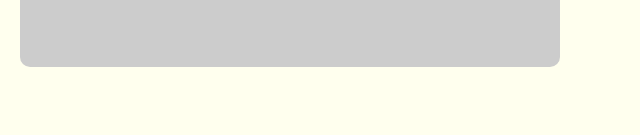
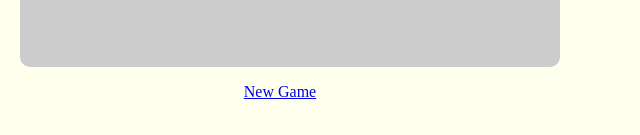
Before and after one commit to irori/blokus, a plain HTML site: page result.html in a window 1280 px wide. Shown: the part 513-648 px from the top of the page, without its empty margins (0-640 px from the left). Drawn offline with Linux system fonts and the light colour scheme.

Commit message:
Add new-game link.

```diff
--- a/result.html
+++ b/result.html
@@ -139,6 +139,13 @@
      padding: 5px 10px 5px 10px;
      margin: 10px;
    }
+   #new-game {
+     position: absolute;
+     left: 20px;
+     top: 580px;
+     width: 520px;
+     text-align: center;
+   }
  </style>
  <title>Blokus Duo</title>
 </head>
@@ -193,5 +200,6 @@
   <table id="record"></table>
   <button id="back-button" onclick="backButton()">&lt;&lt;</button>
   <button id="forward-button" onclick="forwardButton()" disabled>&gt;&gt;</button>
+  <div id="new-game"><p><a href="blokus.html">New Game</a></p></div>
 </body>
 </html>
```
